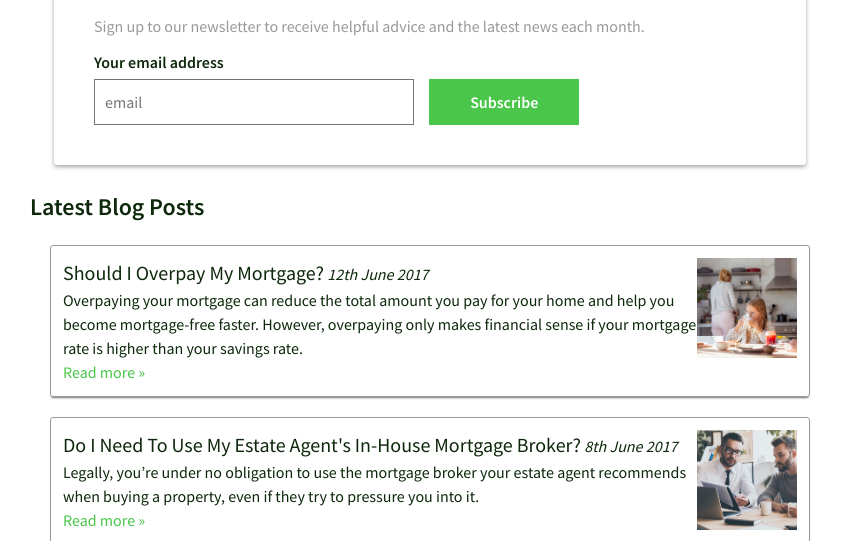
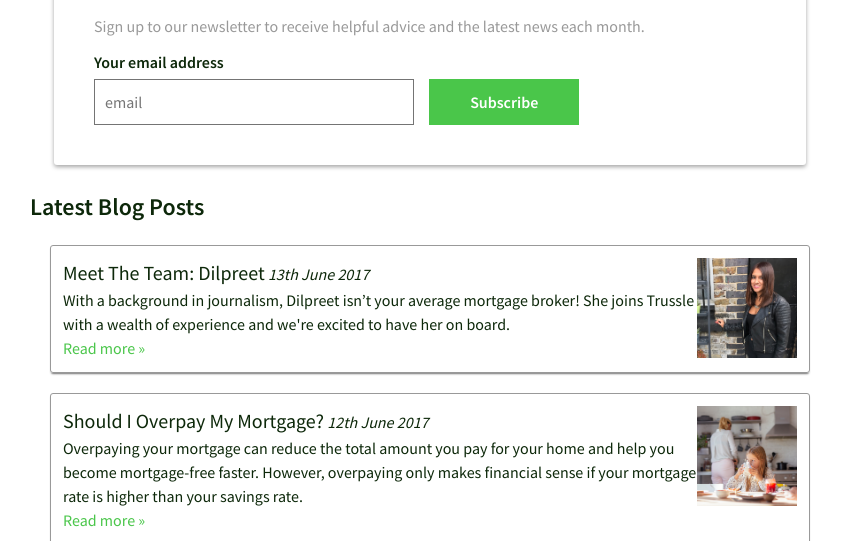
Before and after one commit to olitrussle/blog, a Jekyll site: the page built from index.html, in a window 1280 px wide and 900 px high, scrolled down 333 px, cut to the strip 0-541 px from the top of the window. Shown: the whole strip, without its empty margins (210-1051 px from the left). Built offline with Jekyll 4.4.1, drawn with Linux system fonts in a browser that asks for light colours; comment, search, counter and statistics services are not loaded; some of the changed lines change nothing that is shown.

Commit message:
Updated 2017-06-13-meet-the-team-dilpreet.md

```diff
--- a/_posts/2017-06-13-meet-the-team-dilpreet.md
+++ b/_posts/2017-06-13-meet-the-team-dilpreet.md
@@ -1,15 +1,43 @@
 ---
-published: false
+published: true
 layout: post
 title: 'Meet The Team: Dilpreet'
 excerpt: >-
-  Overpaying your mortgage can reduce the total amount you pay for your home and
-  help you become mortgage-free faster. However, overpaying only makes financial
-  sense if your mortgage rate is higher than your savings rate.
-thumbnail_filename: ShouldIOverpayMyMortgageSquare.jpg
+  With a background in journalism, Dilpreet isn’t your average mortgage broker!
+  She joins Trussle with a wealth of experience and we're excited to have her on
+  board.
+thumbnail_filename: DilpreetSquare.jpg
 author: Lydia Bower
 date: '2017-06-13 T00:00:00.000Z'
 ---
-## A New Post
+With a background in journalism, Dilpreet isn’t your average mortgage broker! She joins Trussle with a wealth of experience, having worked for both a bank and an estate agency based broker firm. Dilpreet made the mistake of sharing that she’s an expert baker, so the whole office is waiting patiently for a delivery of brownies...
 
-Enter text in [Markdown](http://daringfireball.net/projects/markdown/). Use the toolbar above, or click the **?** button for formatting help.
+![Dilpreet]({{site.baseurl}}/images/post_images/Dilpreet.jpg)
+
+### What made you want to join Trussle?
+I was working as a mortgage adviser based in an estate agency and wanted to try working in a different way. I had interviews with over ten brokers but Trussle stood out - no other company was so forward thinking. Trussle was also the only company I came across to use a new process. The only way to achieve different results is to use a different process, and I loved Trussle’s ambition!
+
+### Have you always been a mortgage adviser?
+No! I worked as a journalist for three years after finishing my degree in English Literature at Reading University. I was freelancing so it was difficult, but I loved it - I worked in some really cool places, like Fabulous magazine and The X Factor (the series with One Direction). I was mainly looking after the magazine which they brought out for that series only, and did a lot of interviews with contestants and judges. One of the perks was going to the Summertime Ball, but it was hectic - I’d do an interview then have to dash home to write up the copy and have it written and ready to send by 6am the next day.
+
+Although it was great fun, I wanted more stability and so moved into financial services. I started working at Lloyds TSB as a personal banker and was then sponsored to take my exams to become a mortgage adviser.
+
+### What made you want to be a mortgage adviser?
+The stability, mainly. Lloyds TSB sponsored me to do CEMAP (the qualification you need to become a mortgage adviser) and I thought it’d be a good thing to do. I really enjoyed the work - you get to meet lots of people, so I decided to go for it, and haven’t looked back since!
+
+### What do you like the most about working at Trussle?
+The team is great, and the morale. There’s such a good atmosphere in the office, which is important considering you spend as much time at work as you do at home! I also like that Trussle is very progressive. I don’t feel like I’ll be working in the same way forever, which is good - I like to be constantly learning new things.
+
+### How do you spend your spare time?
+I bake, go out with friends, travel, and I gym a fair bit. Oh and I’m a massive foodie - I’m always trying new restaurants...  which is a big part of why I go to the gym! I like to eat what I want and know I’m balancing it out.
+
+### Best thing about working at a startup?
+I love that any changes you suggest are taken on board and your ideas could make a real difference, which in turn makes you want to contribute even more.
+
+### What’s your favourite thing about your job?
+I love that I’m challenged every day as every customer’s circumstances are different.
+
+### Anything we’d be surprised to know about you?
+I’m a part time baker! At the moment I’m taking orders from friends and family, but it can get a little crazy at times - over Christmas I had 15 Oreo cheesecakes to make. I think my next career move (in about 40 years time!) will be to baking full time. It’s so therapeutic.
+
+_Inspired by Dilpreet’s story? We’re hiring! [Take a look at our vacancies](https://jobs.lever.co/trussle) - we’d love to hear from you._
```
